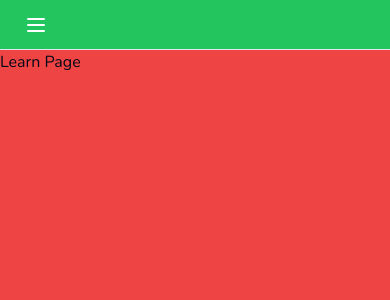
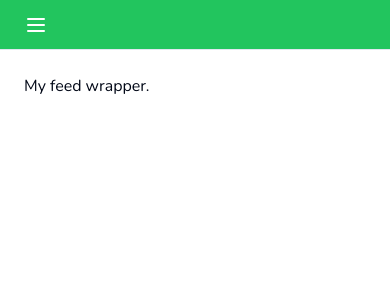
Before and after one commit to Angiegru/dla, a Next.js app: page /learn in a window 390 px wide. Shown: the top 300 px of the page. Built offline with nearby package versions, Linux system fonts and the light colour scheme.

Commit message:
'layout.tsx': text no longer expands with breakpoint, red color removed |'StickyWrapper' and 'FeedWrapper' components created, imported and used in 'page.tsx'

```diff
--- a/app/(main)/layout.tsx
+++ b/app/(main)/layout.tsx
@@ -13,7 +13,7 @@ const MainLayout = ({
             <MobileHeader />
             <Sidebar className="hidden lg:flex" />
             <main className="lg:pl-[256px] h-full pt-[50px] lg:pt-0">
-                <div className="bg-red-500 h-full">
+                <div className="max-w-[1056px] mx-auto pt-6 h-full">
                 {children}
                 </div>
             </main>
--- a/app/(main)/learn/page.tsx
+++ b/app/(main)/learn/page.tsx
@@ -1,7 +1,14 @@
+import { StickyWrapper } from "@/components/sticky-wrapper";
+import { FeedWrapper } from "@/components/feed-wrapper";
 const LearnPage = () => {
     return (
-        <div>
-            Learn Page
+        <div className="flex flex-row-reverse gap-[48px] px-6">
+            <StickyWrapper>
+                My sticky wrapper.
+            </StickyWrapper>
+            <FeedWrapper>
+                My feed wrapper.
+            </FeedWrapper>
         </div>
     );
 }
--- /dev/null
+++ b/components/feed-wrapper.tsx
@@ -0,0 +1,13 @@
+type Props = {
+    children: React.ReactNode;
+};
+
+export const FeedWrapper = ({
+    children
+}: Props) => {
+    return (
+        <div className="flex-1 relative top-0 pb-10">
+            {children}
+        </div>
+    );
+};
--- /dev/null
+++ b/components/sticky-wrapper.tsx
@@ -0,0 +1,13 @@
+type Props = {
+    children: React.ReactNode;
+};
+
+export const StickyWrapper = ({ children }: Props) => {
+    return (
+        <div className="hidden lg:block w-[368px] sticky self-end bottom-6">
+            <div className="min-h-[calc(100vh-48px)] sticky top-6 flex flex-col gap-y-4">
+                {children}
+            </div>
+        </div>
+    );
+};
```
